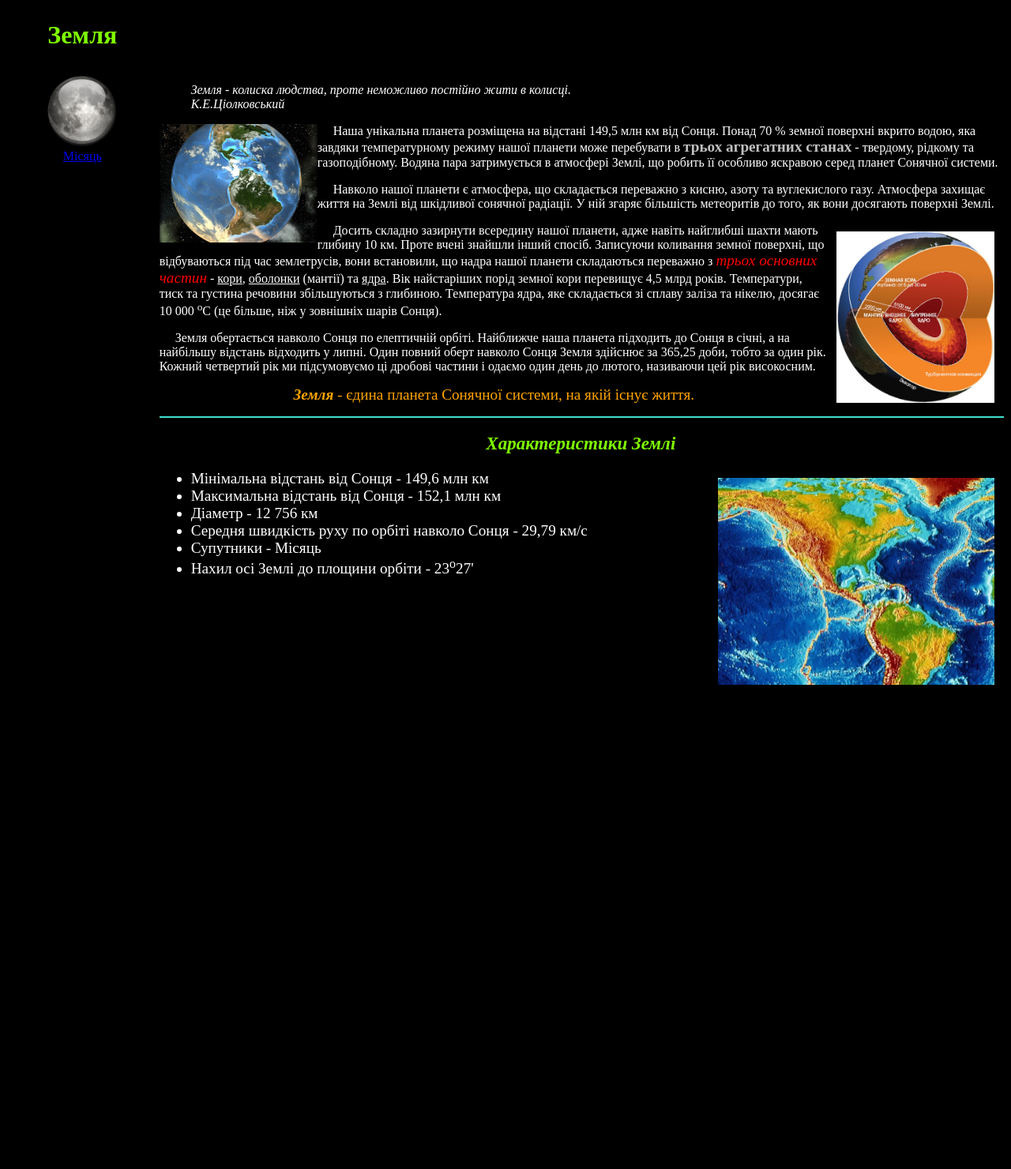
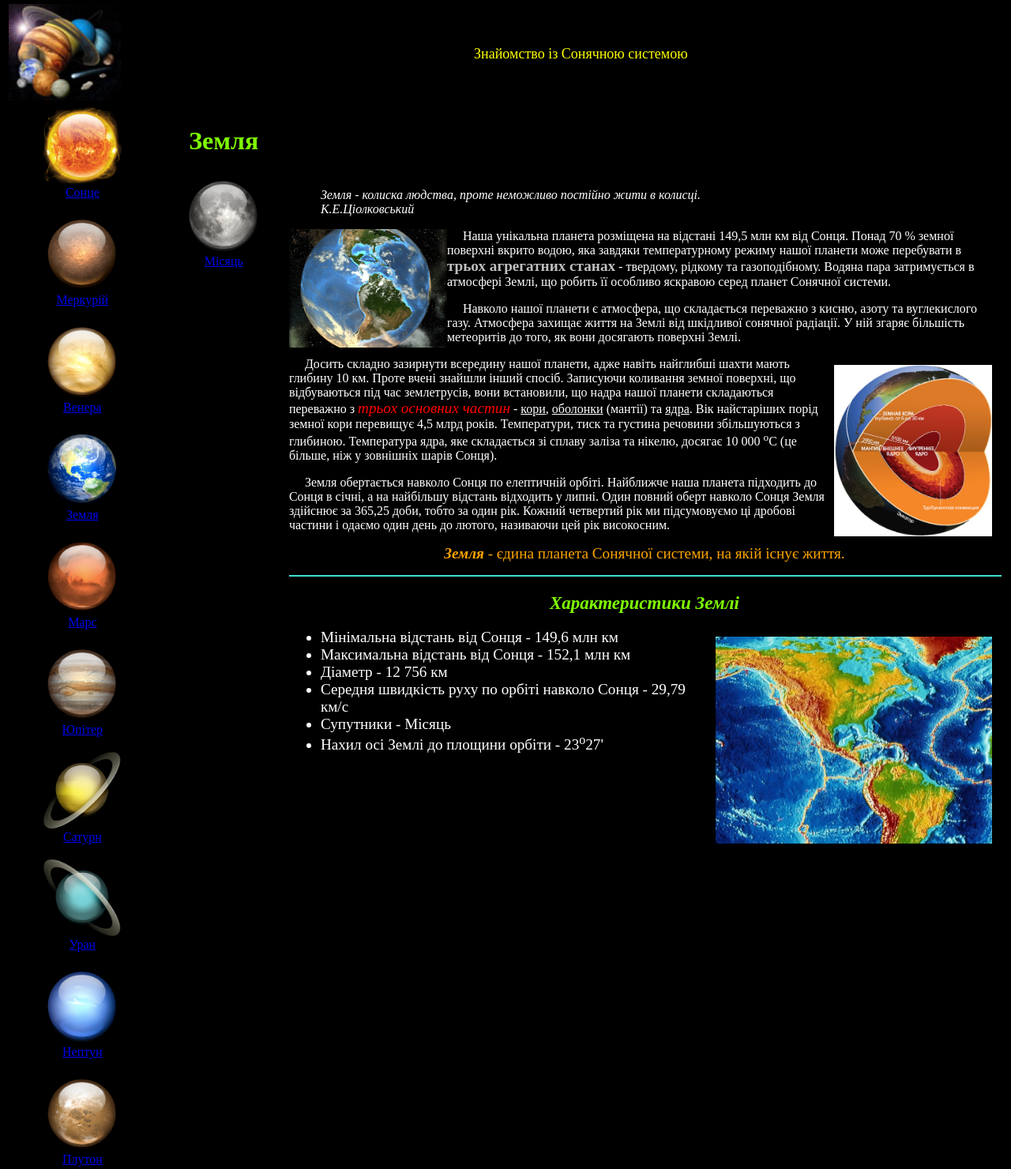
Before and after one commit to Sero-l/Sero-l.github.io, a plain HTML site: page zeml.html in a window 1280 px wide. Shown: the part 6-1486 px from the top of the page at 79% size. Before the commit the page ends 894 px from the top, so only its background shows below. Drawn offline with Linux system fonts and the light colour scheme.

Commit message:
zeml.html

```diff
--- a/zeml.html
+++ b/zeml.html
@@ -4,7 +4,38 @@
     <title>Земля</title>
     <meta charset="utf-8">
   </head>
-  <body bgcolor="black" text="white">
+  <body bgcolor="black" text="white"><table>
+      <tr>
+        <td width="15%"><img src="IMG/golovna.jpg" width="142"></td>
+        <td><center><p><font size="4" color="yellow">Знайомство із Сонячною системою</font></p></center></td>
+      </tr>
+      <tr>
+        <td width="15%" align="center" valign=top>
+          <a href="soln.html"><img src="IMG/Sun.png" width="100" align="center"><br>
+          <center>Сонце</center><br></a>
+          <a href="Mercury.html"><img src="IMG/Mercury.png" width="100" align="center"<br>
+          <center>Меркурій</center><br></a>
+          <a href="Venus.html"><img src="IMG/Venera.png" width="100" align="center"<br>
+          <center>Венера</center><br></a>
+          <a href="zeml.html"><img src="IMG/Zemlya.png" width="100" align="center"<br>
+          <center>Земля</center><br></a>
+          <a href="Mars.html"><img src="IMG/Mars.png" width="100" align="center"<br>
+          <center>Марс</center><br></a>
+          <a href="Jupiter.html"><img src="IMG/Jupiter.png" width="100" align="center"<br>
+          <center>Юпітер</center><br></a>
+          <a href="Saturn.html"><img src="IMG/Saturn.png" width="100" align="center"<br>
+          <center>Сатурн</center><br></a>
+          <a href="Uranus.html"><img src="IMG/Uran.png" width="100" align="center"<br>
+          <center>Уран</center><br></a>
+          <a href="Neptune.html"><img src="IMG/Neptune.png" width="100" align="center"<br>
+          <center>Нептун</center><br></a>
+          <a href="Pluto.html"><img src="IMG/Pluton.png" width="100" align="center"<br>
+          <center>Плутон</center><br></a>
+
+
+
+        </td>
+        <td valign="top">
     <table>
       <tr>
 
@@ -36,6 +67,6 @@
     <li>Нахил осі Землі до площини орбіти - 23<sup>о</sup>27'
     </td></tr></table>
 
-
+     </td></tr></table>
   </body>
 </html>
```
